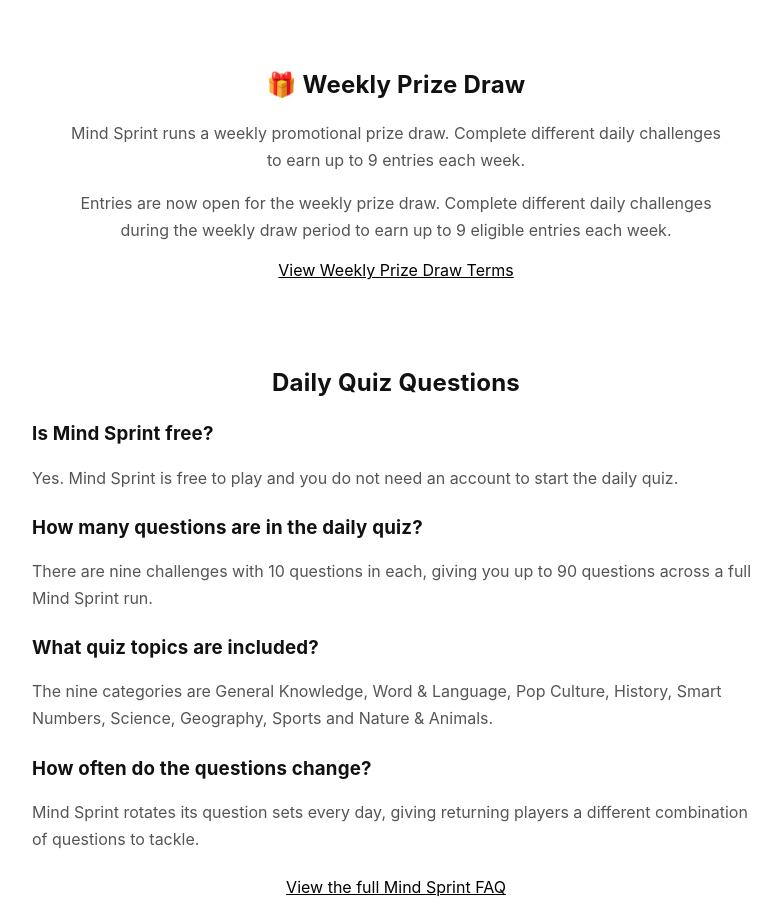
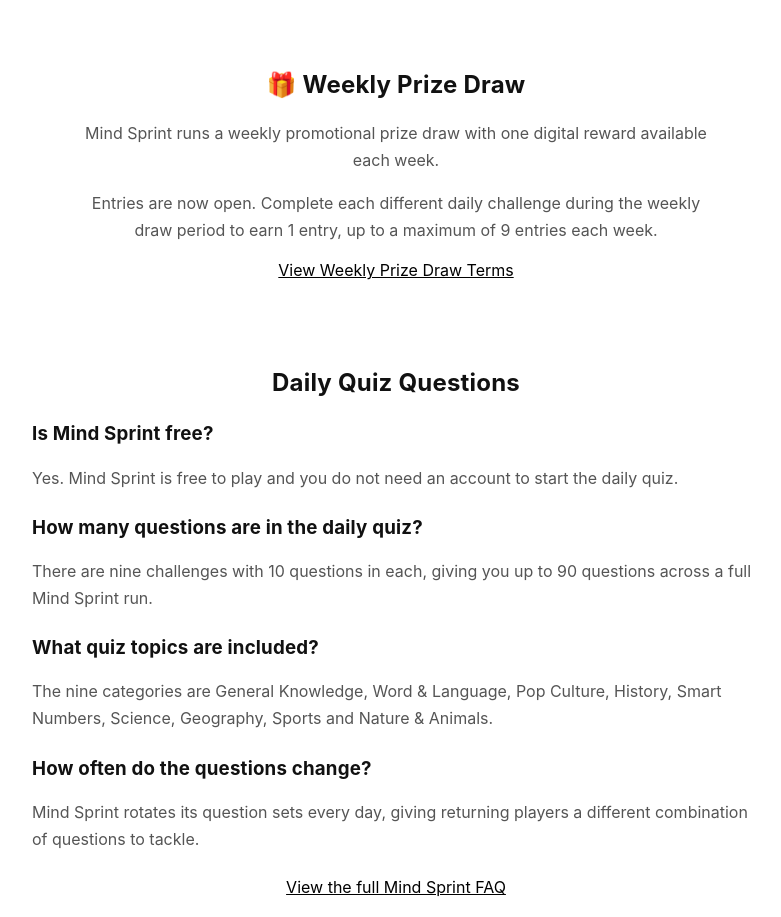
Before and after one commit to justinchase1984/mind-sprint, a Next.js app: page / in a window 1280 px wide. Shown: the part 2100-3017 px from the top of the page, without its empty margins (244-1025 px from the left). Built offline with nearby package versions, Linux system fonts and the light colour scheme; no server answers.

Commit message:
Update index.tsx

```diff
--- a/pages/index.tsx
+++ b/pages/index.tsx
@@ -995,8 +995,8 @@ export default function Home() {
               margin: '0 auto',
             }}
           >
-            Mind Sprint runs a weekly promotional prize draw. Complete different
-  daily challenges to earn up to 9 entries each week.
+            Mind Sprint runs a weekly promotional prize draw with one digital
+            reward available each week.
           </p>
 
           <p
@@ -1008,8 +1008,9 @@ export default function Home() {
                 '1rem auto 0',
             }}
           >
-            Entries are now open for the weekly prize draw. Complete different daily challenges
-during the weekly draw period to earn up to 9 eligible entries each week.
+            Entries are now open. Complete each different daily challenge during
+            the weekly draw period to earn 1 entry, up to a maximum of 9 entries
+            each week.
           </p>
 
           <p
```
